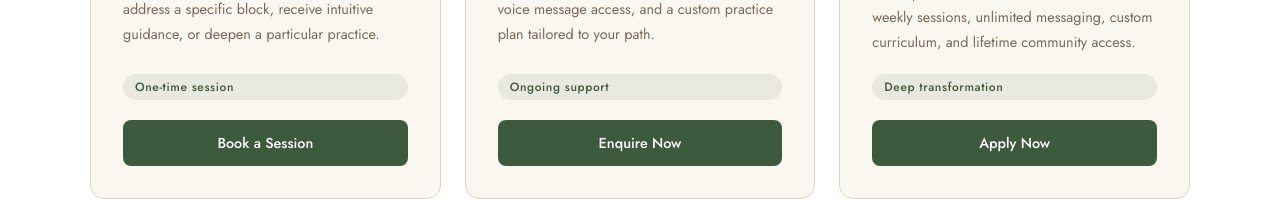
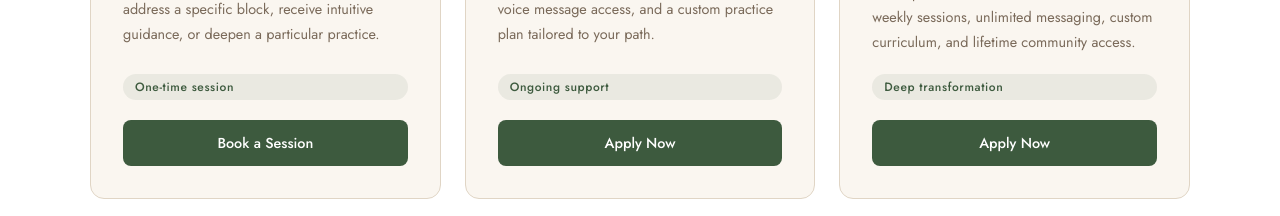
Before and after one commit to asdavids/clarity-institute, a Next.js app: page / in a window 1280 px wide. Shown: the part 2400-2616 px from the top of the page. Built offline with nearby package versions, Linux system fonts and the light colour scheme; no server answers.

Commit message:
Update index.js

```diff
--- a/pages/index.js
+++ b/pages/index.js
@@ -305,8 +305,8 @@ export default function Home() {
                   icon: '🌀', title: 'Monthly Mentorship',
                   desc: 'Ongoing 1:1 support with bi-weekly calls, voice message access, and a custom practice plan tailored to your path.',
                   tag: 'Ongoing support',
-                  href: `https://wa.me/${WHATSAPP}?text=${encodeURIComponent('Hi David, I am interested in Monthly Mentorship.')}`,
-                  btnLabel: 'Enquire Now', isLink: false,
+                  href: '/mentorship',
+                  btnLabel: 'Apply Now', isLink: true,
                 },
                 {
                   icon: '👁', title: '90-Day Immersion',
```
